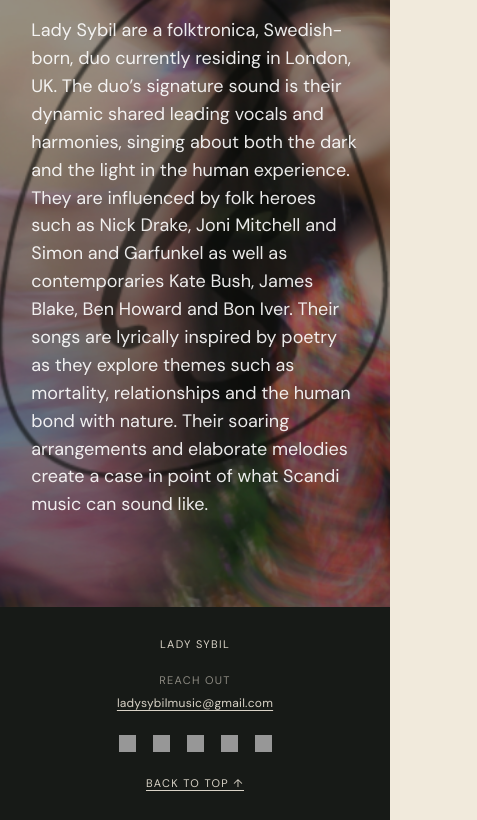
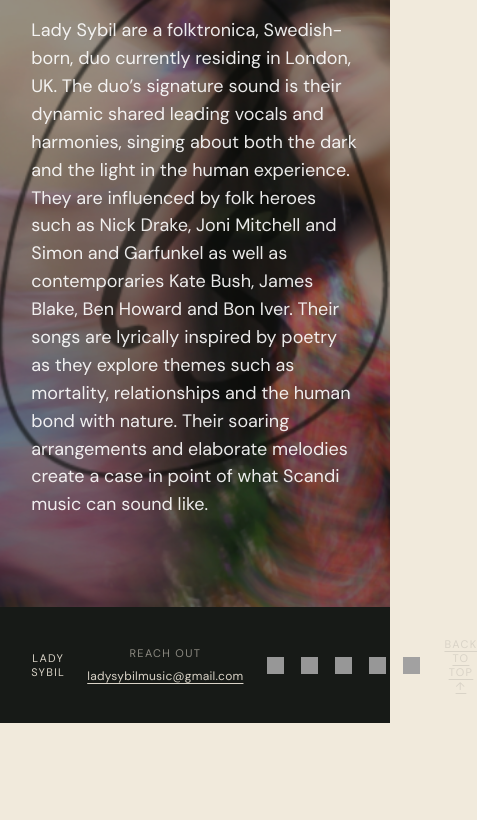
Before and after one commit to andeeric/sybil, a plain HTML site: page index.html in a window 390 px wide. Shown: the part 2552-3372 px from the top of the page, 477 px wide, since content can reach past the window. After the commit the page ends 3275 px from the top, so only its background shows below. Drawn offline with nearby package versions, Linux system fonts and the light colour scheme; grey boxes are pictures that could not be loaded; a web font is replaced by a local one.

Commit message:
Balance desktop footer with flexible right-side content group

```diff
--- a/styles.css
+++ b/styles.css
@@ -42,7 +42,11 @@ h2{font-family:'Playfair Display',Georgia,serif;font-size:clamp(58px,9vw,126px);
 .video-wrap iframe{position:absolute;inset:0;width:100%;height:100%;border:0}
 .about-panel{position:relative;z-index:1;max-width:900px;color:#fff}
 .about-copy{max-width:850px;font-size:clamp(18px,2vw,24px);line-height:1.55;margin:0;color:#fff;opacity:.9}
-footer{background:#171a17;color:#d9d3c7;display:grid;grid-template-columns:minmax(0,1fr) minmax(0,1fr) minmax(0,1fr) auto;align-items:center;gap:clamp(18px,2.5vw,40px);padding:34px 7vw;font-size:11px;text-transform:uppercase;letter-spacing:.12em}
+footer{background:#171a17;color:#d9d3c7;display:flex;align-items:center;gap:clamp(18px,2vw,32px);padding:34px 7vw;font-size:11px;text-transform:uppercase;letter-spacing:.12em}
+.footer-brand{margin-right:auto}
+.footer-contact{align-items:flex-start;text-align:left}
+.socials--footer{justify-self:auto}
+.back-top{margin-left:0}
 .footer-contact{justify-self:center}
 .socials--footer{justify-self:center}
 .back-top{justify-self:end}
```
